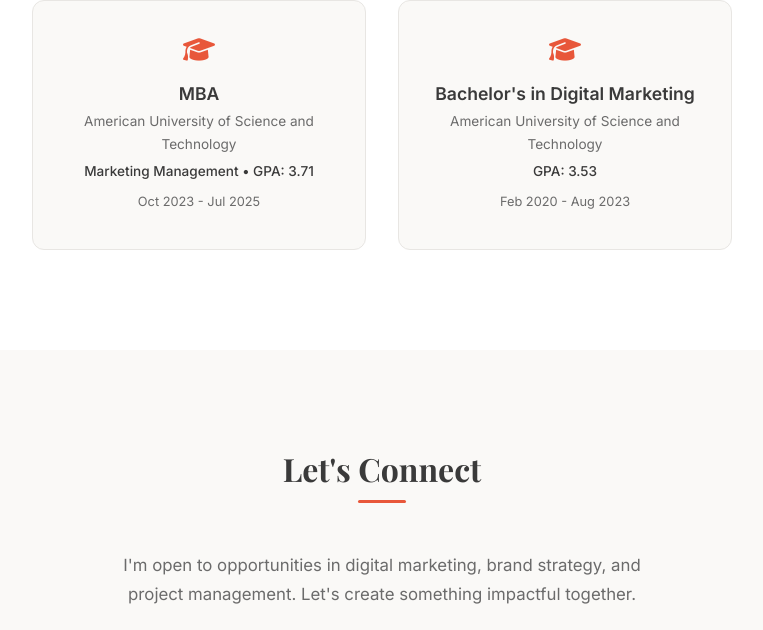
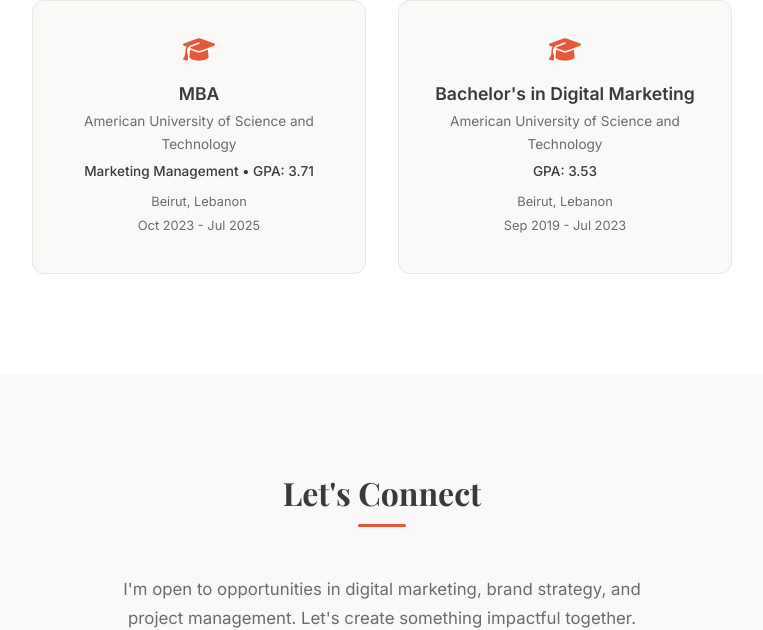
Before and after one commit to marcv12/andreas-portfolio, a plain HTML site: page index.html in a window 1280 px wide. Shown: the part 5958-6588 px from the top of the page, without its empty margins (258-1021 px from the left). Drawn offline with nearby package versions, Linux system fonts and the light colour scheme.

Commit message:
Correct Andreas education dates and locations

```diff
--- a/assets/css/style.css
+++ b/assets/css/style.css
@@ -478,10 +478,18 @@
     font-weight: 500;
 }
 
+.edu-location,
 .edu-date {
     font-size: 0.8rem;
     color: var(--text-light);
+}
+
+.edu-location {
     margin-top: 8px;
+}
+
+.edu-date {
+    margin-top: 2px;
 }
 
 /* ===== Projects ===== */
--- a/index.html
+++ b/index.html
@@ -8,7 +8,7 @@
     <link rel="preconnect" href="https://fonts.gstatic.com" crossorigin>
     <link href="https://fonts.googleapis.com/css2?family=Inter:wght@300;400;500;600;700&family=Playfair+Display:wght@600;700&display=swap" rel="stylesheet">
     <link rel="stylesheet" href="https://cdnjs.cloudflare.com/ajax/libs/font-awesome/6.5.0/css/all.min.css">
-    <link rel="stylesheet" href="assets/css/style.css?v=4">
+    <link rel="stylesheet" href="assets/css/style.css?v=5">
 </head>
 <body>
 
@@ -290,6 +290,7 @@
                     <h3>MBA</h3>
                     <p class="edu-school">American University of Science and Technology</p>
                     <p class="edu-detail">Marketing Management &bull; GPA: 3.71</p>
+                    <p class="edu-location">Beirut, Lebanon</p>
                     <p class="edu-date">Oct 2023 - Jul 2025</p>
                 </div>
                 <div class="edu-card">
@@ -297,7 +298,8 @@
                     <h3>Bachelor's in Digital Marketing</h3>
                     <p class="edu-school">American University of Science and Technology</p>
                     <p class="edu-detail">GPA: 3.53</p>
-                    <p class="edu-date">Feb 2020 - Aug 2023</p>
+                    <p class="edu-location">Beirut, Lebanon</p>
+                    <p class="edu-date">Sep 2019 - Jul 2023</p>
                 </div>
             </div>
         </div>
```
